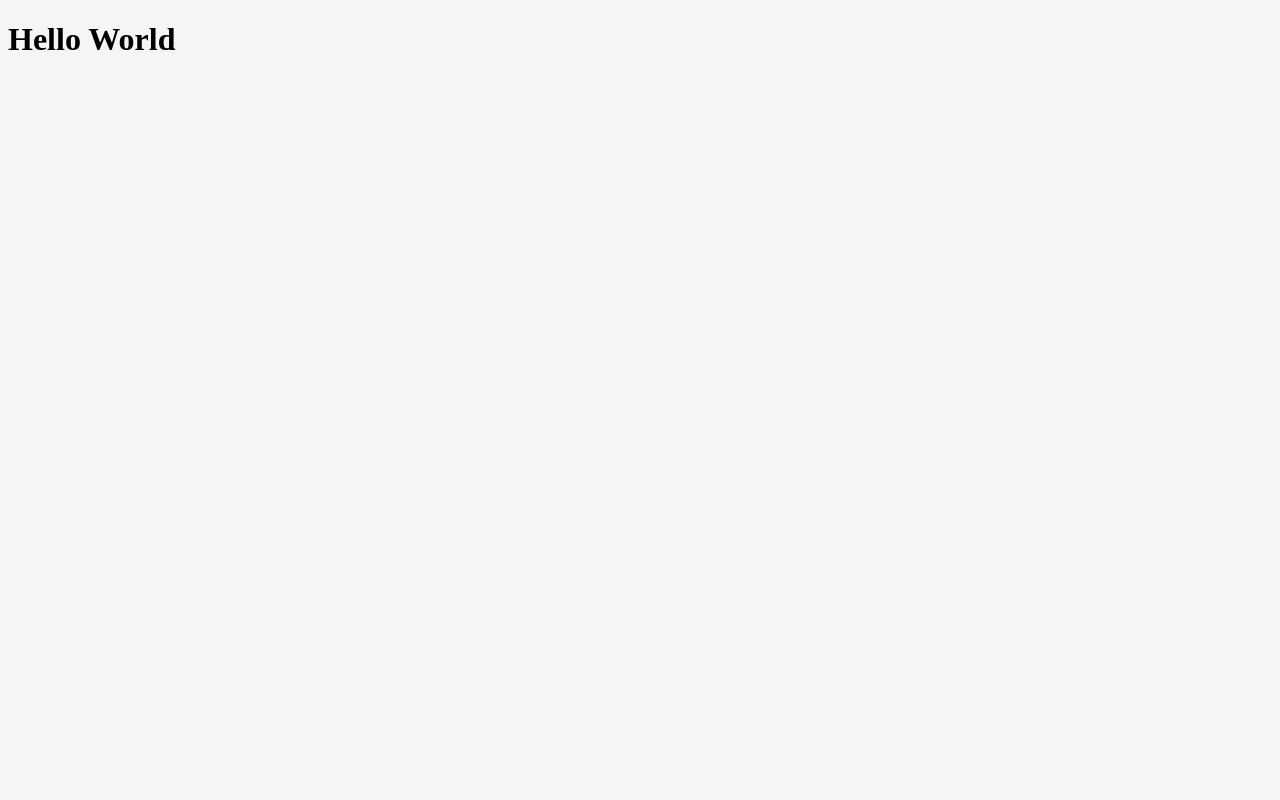
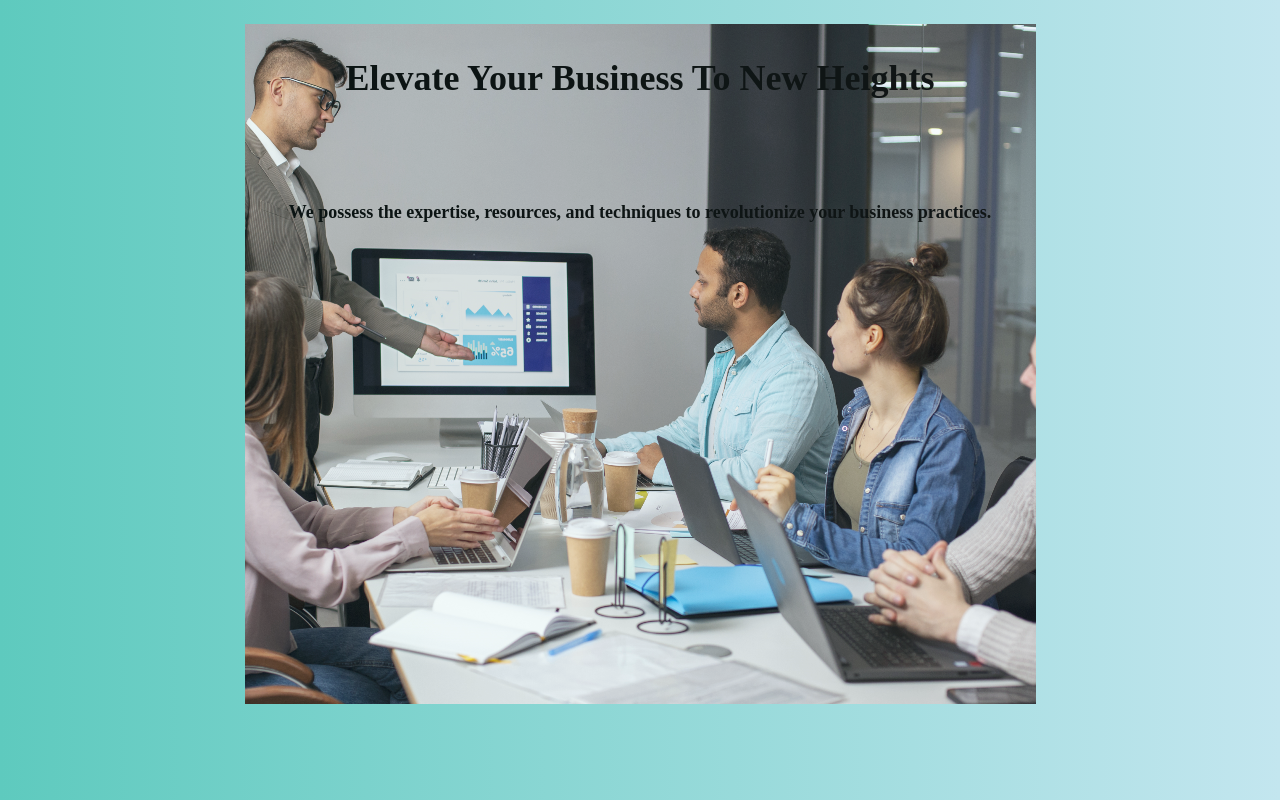
Before and after one commit to M0-09/cpnt260-a3, a plain HTML site: page index.html in a window 1280 px wide. Drawn offline with Linux system fonts and the light colour scheme.

Commit message:
edited html and added styles

```diff
--- a/css/main.css
+++ b/css/main.css
@@ -1,3 +1,32 @@
-* {
-  background-color: #f5f5f5;
+body {
+  background-image: linear-gradient(.75turn, #c3e6ef, 50%, #5ecabe);
 }
+ .hero {
+  display: flex;
+  justify-content: center;
+ }
+
+ .sub-hero {
+  display: flex;
+  justify-content: center;
+
+  /* makes breathing space between the tagline and the phrase */
+  margin-top: 5rem;
+ }
+
+ h1 {
+  line-height: 3;
+ }
+
+ header {
+  background-image: url(../imgs/img.png);
+
+  /* stops the image to repeat itself */
+  background-repeat: no-repeat;
+
+  /* centers the image */
+  background-position: center;
+
+  height: 85vh;
+  opacity: 0.9;
+ }
--- a/css/typography.css
+++ b/css/typography.css
@@ -1,6 +1,16 @@
-/* @import url('https://fonts.googleapis.com/css2?family=Honk&display=swap');
+/* @import url('https://fonts.googleapis.com/css2?family=Honk&display=swap'); */
 
 h1 {
-  font-family: "Honk", sans-serif;
-  font-size: 72px;
-} */
+  /* font-family: "Honk", sans-serif; -CHANGE THIS */
+  font-size: 36px;
+
+  /* capitalizes first letter of every word */
+  text-transform:capitalize;
+}
+
+p {
+  font-size: 18px;
+  line-height: 0;
+  font-weight: 600;
+  /* max-width: 75ch; */
+}
--- a/index.html
+++ b/index.html
@@ -8,6 +8,12 @@
     <link rel="stylesheet" href="css/typography.css" />
   </head>
   <body>
-    <h1>Hello World</h1>
+    <header>
+      <h1 class="hero">Elevate your business to new heights</h1>
+      <p class="sub-hero">
+        We possess the expertise, resources, and techniques to revolutionize
+        your business practices.
+      </p>
+    </header>
   </body>
 </html>
```
Also changed, not shown: imgs/img.png (added), imgs/imgs.png (added), 1 other file.
